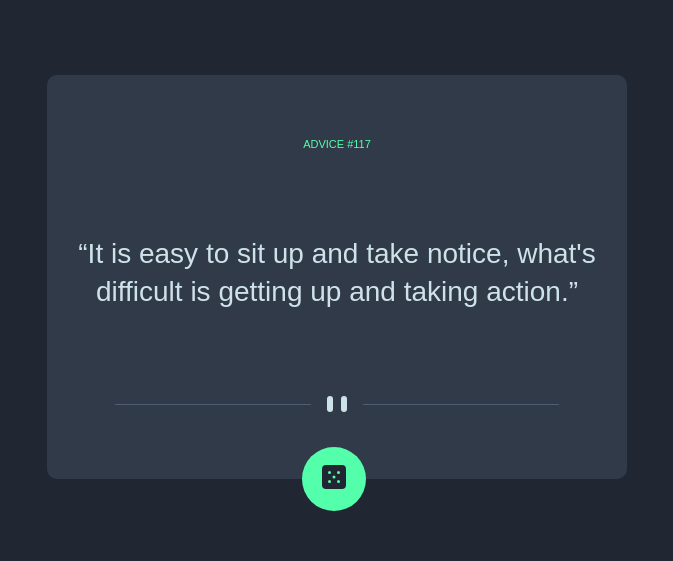
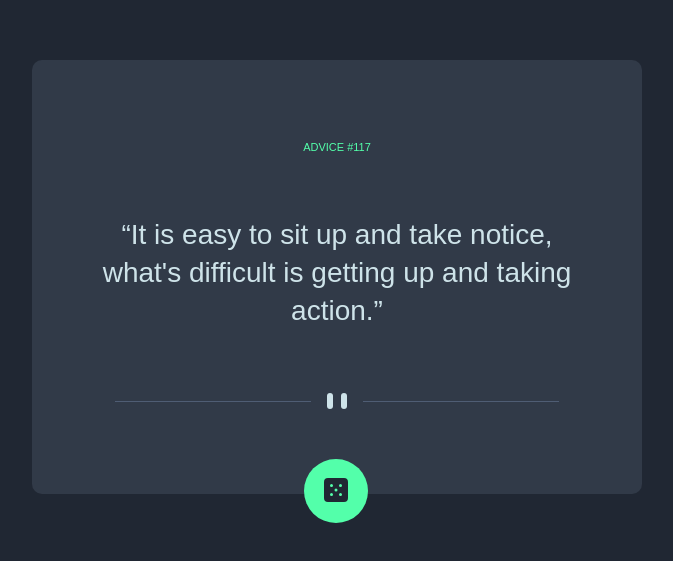
Before and after one commit to Davitvashakmadze/WisdomWhispers, a React (Create React App) app: page / in a window 1280 px wide. Shown: the part 123-684 px from the top of the page, without its empty margins (303-976 px from the left). Built offline with nearby package versions, Linux system fonts and the light colour scheme.

Commit message:
feat: add generate button

```diff
--- a/src/components/home.scss
+++ b/src/components/home.scss
@@ -10,11 +10,11 @@
     display: flex;
     flex-direction: column;
     justify-content: space-around;
-    width: 540px;
-    height: 364px;
+    width: 510px;
+    height: 334px;
     background: rgba(49, 58, 72, 1);
     border-radius: 10px;
-    padding: 20px;
+    padding: 50px;
     .advice-num {
       font-size: 11px;
       color: rgba(83, 255, 170, 1);
```
